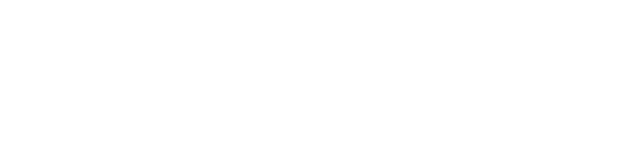
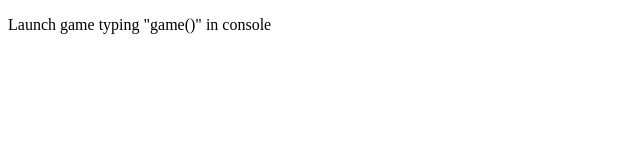
Before and after one commit to JosiasPires/rock-paper-scissors, a plain HTML site: page index.html in a window 1280 px wide. Shown: the whole page, without its empty margins (0-640 px from the left). Drawn offline with Linux system fonts and the light colour scheme.

Commit message:
Add p tag with instruction

```diff
--- a/index.html
+++ b/index.html
@@ -7,6 +7,7 @@
     <title>Rock Paper Scissors</title>
 </head>
 <body>
+    <p>Launch game typing "game()" in console</p>
     <script src="index.js"></script>
 </body>
 </html>
```
